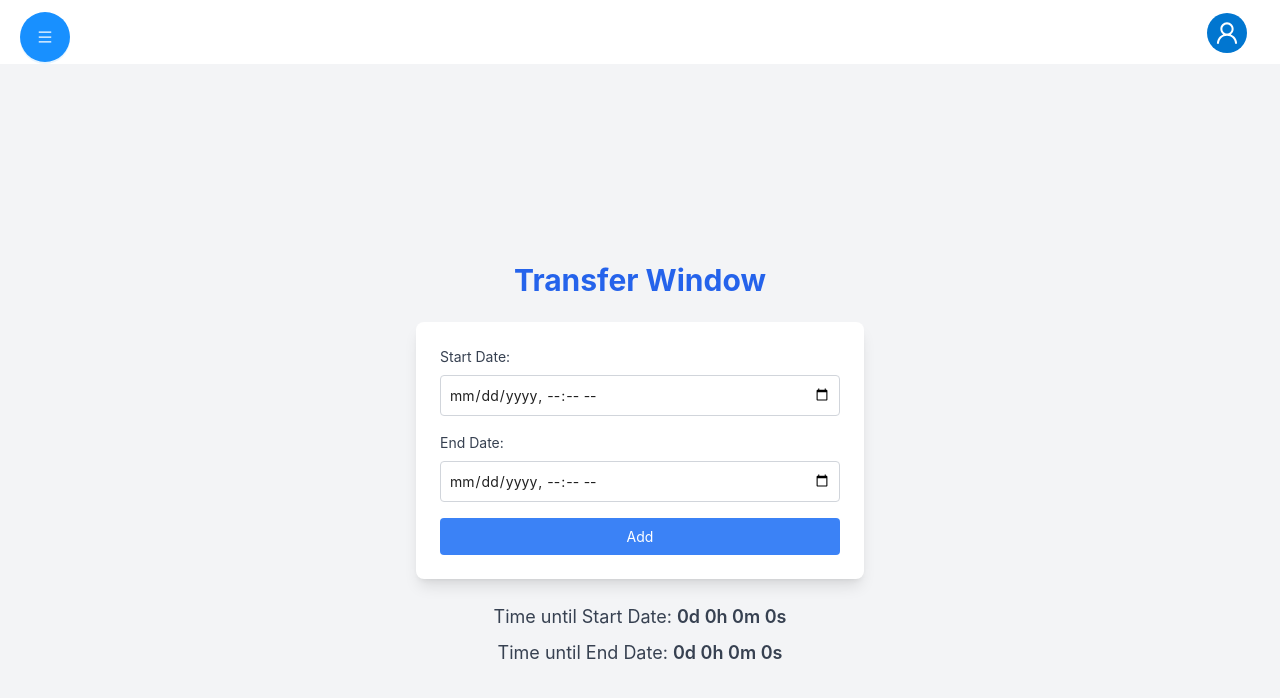
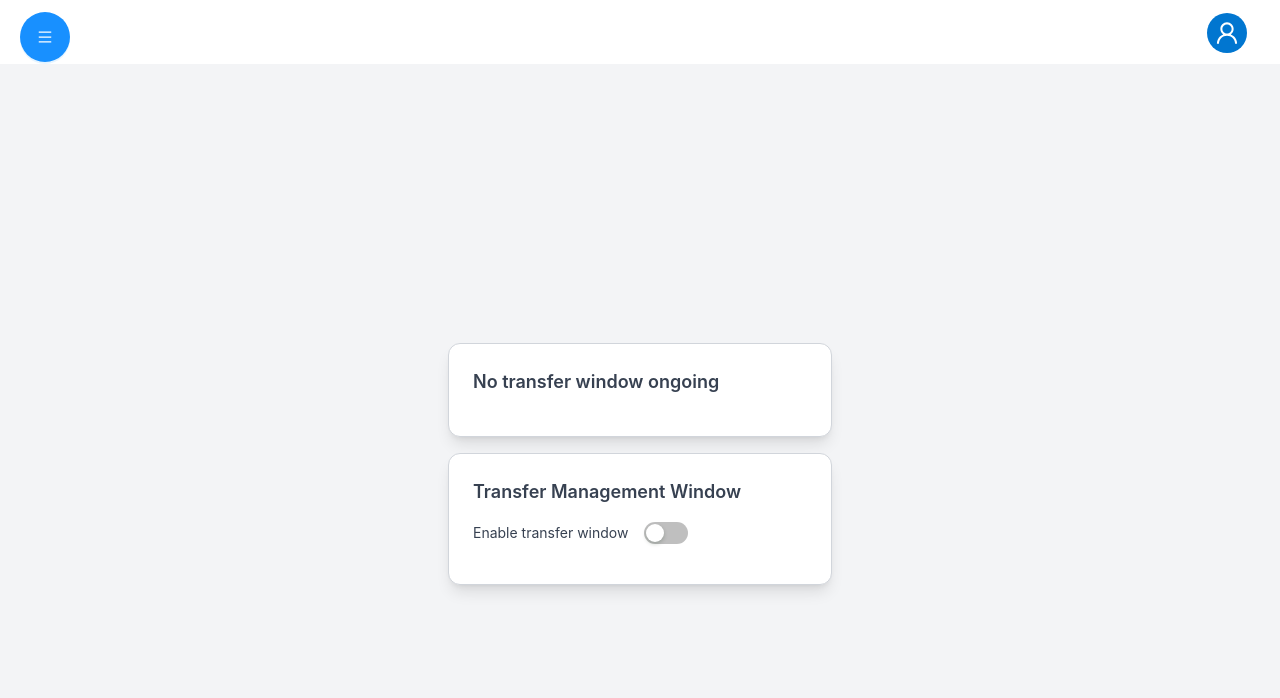
Before and after one commit to dtms-official/District-Transfer-Management-System, a React (Create React App) app in the folder client/: page /admin_dashboard/transfer-window in a window 1280 px wide. Shown: the top 698 px of the page. Built offline with nearby package versions, Linux system fonts and the light colour scheme; sample sign-in values are in the browser's storage.

Commit message:
Transferwindow updated

```diff
--- a/client/src/components/admin/Sidebar.jsx
+++ b/client/src/components/admin/Sidebar.jsx
@@ -78,31 +78,37 @@ const Sidebar = () => {
         onClose={closeDrawer}
         visible={visible}
       >
-
-        <Menu mode="vertical" defaultSelectedKeys={["1"]}>
-        <Menu.Item key="1" icon={<TeamOutlined />}>
-            <Link to="admin_dashboard/transfer-window">Transfer Window</Link>
-          </Menu.Item>
-          <Menu.Item key="2" icon={<HomeOutlined />}>
+    <Menu mode="inline" defaultSelectedKeys={["1"]}>
+  <Menu.Item key="1" icon={<HomeOutlined />}>
     <Link to="/admin_dashboard">Dashboard</Link>
   </Menu.Item>
+
   {adminRole === "superAdmin" && (
-            <Menu.Item key="3" icon={<TeamOutlined />}>
-              <Link to="admin_dashboard/admin-management">
-                Admin Management
-              </Link>
+    <Menu.Item key="2" icon={<TeamOutlined />}>
+      <Link to="admin_dashboard/admin-management">Admin Management</Link>
     </Menu.Item>
   )}
-          <Menu.Item key="4" icon={<TeamOutlined />}>
+
+  <Menu.Item key="3" icon={<TeamOutlined />}>
     <Link to="admin_dashboard/user-management">User Management</Link>
   </Menu.Item>
-          <Menu.Item key="5" icon={<SolutionOutlined />}>
+
+  <Menu.Item key="4" icon={<SolutionOutlined />}>
     <Link to="admin_dashboard/cadre-management">Cadre Management</Link>
   </Menu.Item>
-          <Menu.Item key="6" icon={<SettingOutlined />} onClick={showSettingsModal}>
+
+  {/* Transfer Management with inline submenu */}
+  <Menu.SubMenu key="transfer-management" icon={<TeamOutlined />} title="Transfer Management">
+    <Menu.Item key="transfer-window">
+      <Link to="admin_dashboard/transfer-window">Transfer Window Setting</Link>
+    </Menu.Item>
+  </Menu.SubMenu>
+
+  <Menu.Item key="5" icon={<SettingOutlined />} onClick={showSettingsModal}>
     Settings
   </Menu.Item>
 </Menu>
+
       </Drawer>
 
       {/* Settings Modal */}
--- a/client/src/components/admin/TransferWindow.js
+++ b/client/src/components/admin/TransferWindow.js
@@ -1,79 +1,107 @@
-import React, { useState, useEffect } from 'react';
+import React, { useState } from 'react';
+import axios from 'axios';
+import { Button, Input, Switch, message } from 'antd';
 
-export default function TransferWindow() {
-  const [startDate, setStartDate] = useState('');
-  const [endDate, setEndDate] = useState('');
-  const [timer, setTimer] = useState({
-    start: null,
-    end: null,
-  });
+const TransferWindow = () => {
+  const [isEnabled, setIsEnabled] = useState(false);
+  const [windowName, setWindowName] = useState('');
+  const [closingDate, setClosingDate] = useState('');
 
-  const handleAdd = () => {
-    if (startDate && endDate) {
-      const start = new Date(startDate).getTime();
-      const end = new Date(endDate).getTime();
-      const now = Date.now();
+  const handleSave = async () => {
+    const data = {
+      windowName,
+      closingDate,
+      isEnabled
+    };
 
-      setTimer({
-        start: start > now ? start - now : 0,
-        end: end > now ? end - now : 0,
-      });
+    try {
+      const response = await axios.post('/admin/transfer-window', data);
+      message.success('Transfer window details saved successfully.');
+      console.log('Response:', response.data);
+    } catch (error) {
+      message.error('Failed to save transfer window details.');
+      console.error('Error:', error);
     }
   };
 
-  const formatTime = (milliseconds) => {
-    const seconds = Math.floor((milliseconds / 1000) % 60);
-    const minutes = Math.floor((milliseconds / 1000 / 60) % 60);
-    const hours = Math.floor((milliseconds / (1000 * 60 * 60)) % 24);
-    const days = Math.floor(milliseconds / (1000 * 60 * 60 * 24));
-
-    return `${days}d ${hours}h ${minutes}m ${seconds}s`;
+  const handleTerminate = () => {
+    setWindowName('');
+    setClosingDate('');
+    setIsEnabled(false);
+    message.warning('Transfer window terminated.');
   };
 
-  useEffect(() => {
-    const interval = setInterval(() => {
-      setTimer((prev) => ({
-        start: prev.start > 0 ? prev.start - 1000 : 0,
-        end: prev.end > 0 ? prev.end - 1000 : 0,
-      }));
-    }, 1000);
+  return (
+    <div className="flex flex-col items-center justify-center min-h-screen bg-gray-100 gap-4">
+      <div className="p-6 border border-gray-300 rounded-xl w-96 shadow-lg bg-white">
+        <h2 className="text-lg mb-4 font-semibold text-gray-700">
+          {isEnabled ? 'Currently ongoing transfer window' : 'No transfer window ongoing'}
+        </h2>
+      </div>
 
-    return () => clearInterval(interval);
-  }, []);
+      <div className="p-6 border border-gray-300 rounded-xl w-96 shadow-lg bg-white">
+        <h2 className="text-lg mb-4 font-semibold text-gray-700">Transfer Management Window</h2>
 
-  return (
-    <div className="p-4 bg-gray-100 min-h-screen flex flex-col items-center justify-center">
-      <h1 className="text-3xl font-bold mb-6 text-blue-600">Transfer Window</h1>
-      <div className="bg-white p-6 rounded-lg shadow-lg w-full max-w-md">
-        <label className="block mb-4">
-          <span className="text-gray-700">Start Date:</span>
-          <input
-            type="datetime-local"
-            value={startDate}
-            onChange={(e) => setStartDate(e.target.value)}
-            className="mt-2 block w-full p-2 border border-gray-300 rounded"
+        <div className="mb-4 flex items-center">
+          <p className="mr-4 text-sm text-gray-700">Enable transfer window</p>
+          <Switch
+            checked={isEnabled}
+            onChange={(checked) => {
+              setIsEnabled(checked);
+              if (!checked) {
+                setWindowName('');
+                setClosingDate('');
+              }
+            }}
           />
-        </label>
-        <label className="block mb-4">
-          <span className="text-gray-700">End Date:</span>
-          <input
-            type="datetime-local"
-            value={endDate}
-            onChange={(e) => setEndDate(e.target.value)}
-            className="mt-2 block w-full p-2 border border-gray-300 rounded"
-          />
-        </label>
-        <button
-          onClick={handleAdd}
-          className="w-full bg-blue-500 text-white p-2 rounded hover:bg-blue-600"
-        >
-          Add
-        </button>
-      </div>
-      <div className="mt-6 text-center">
-        <p className="text-lg text-gray-700">Time until Start Date: <span className="font-semibold">{formatTime(timer.start)}</span></p>
-        <p className="text-lg text-gray-700 mt-2">Time until End Date: <span className="font-semibold">{formatTime(timer.end)}</span></p>
+        </div>
+
+        {isEnabled && (
+          <>
+            <div className="mb-4">
+              <p className="text-sm">Terminate Transfer Window</p>
+              <Button
+                type="primary"
+                danger
+                onClick={handleTerminate}
+                className="mt-2 w-full"
+              >
+                TERMINATE
+              </Button>
+            </div>
+
+            <div className="mb-4">
+              <p className="text-sm text-gray-600">Transfer window name:</p>
+              <Input
+                placeholder="2025/26"
+                value={windowName}
+                onChange={(e) => setWindowName(e.target.value)}
+                className="rounded-md"
+              />
+            </div>
+
+            <div className="mb-4">
+              <p className="text-sm text-gray-600">Application closing date:</p>
+              <Input
+                type="date"
+                value={closingDate}
+                onChange={(e) => setClosingDate(e.target.value)}
+                className="rounded-md"
+              />
+            </div>
+
+            <Button
+              onClick={handleSave}
+              type="primary"
+              className="w-full text-white bg-blue-600 hover:bg-blue-700"
+            >
+              SAVE
+            </Button>
+          </>
+        )}
       </div>
     </div>
   );
 }
+
+export default TransferWindow;
```
Lines whose indentation alone changed are shown as unchanged.
